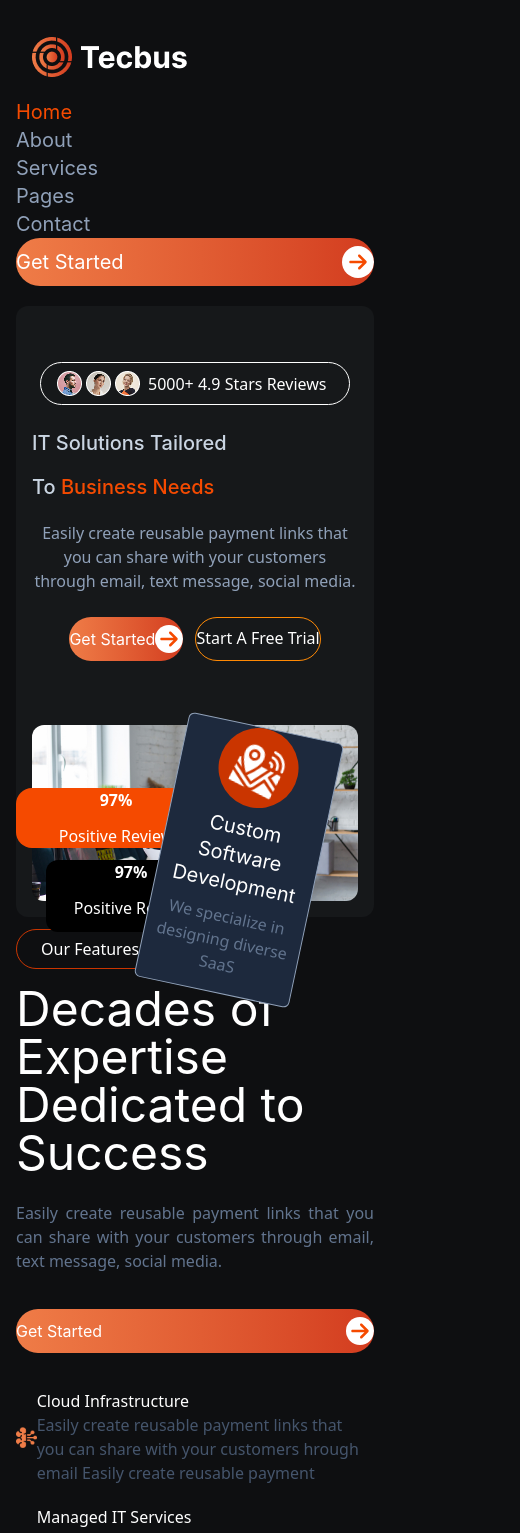
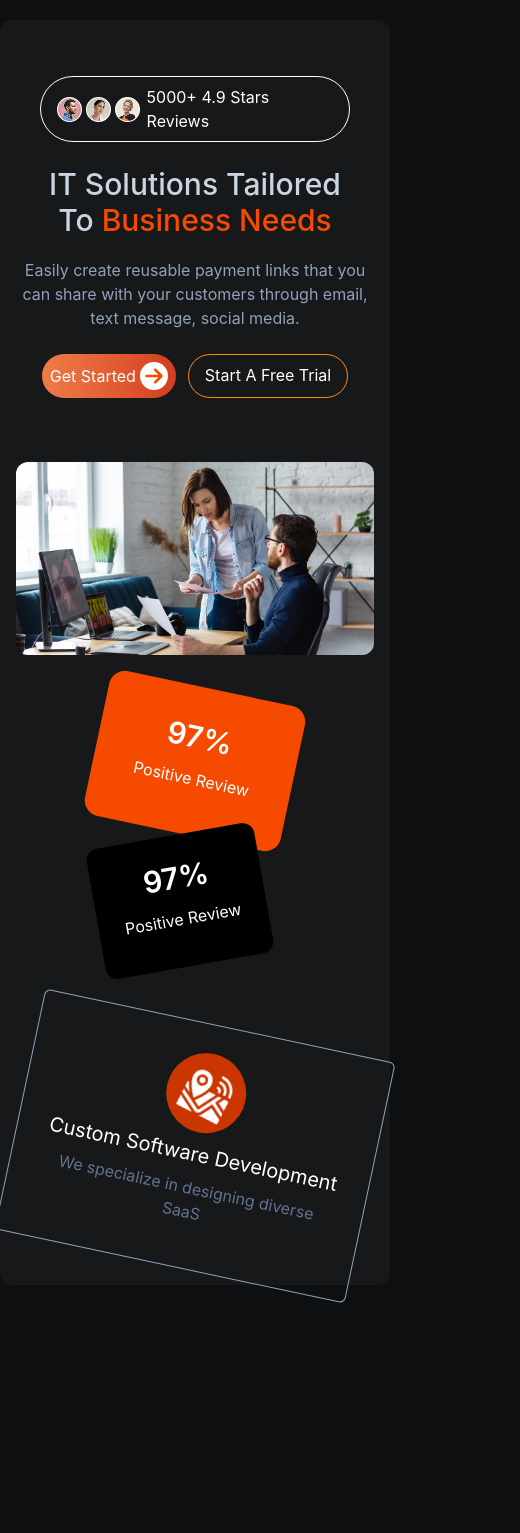
Before and after one commit to codewithsunnyraj/Tecbus-Website, a React (Vite) app: page / in a window 390 px wide. Shown: the top 1533 px of the page, 520 px wide, since content can reach past the window. After the commit the page ends 1305 px from the top, so only its background shows below. Built offline with nearby package versions, Linux system fonts and the light colour scheme.

Commit message:
Worked on responsive

```diff
--- a/src/App.jsx
+++ b/src/App.jsx
@@ -2,12 +2,14 @@ import React from "react";
 import Navbar from "./Component/Navbar";
 import Hero from "./Component/Hero";
 import Home from "./pages/Home";
+import Footer from "./Component/Footer";
 
 const App = () => {
   return (
-    <div className="bg-[#0E0F11]  p-4 md:p-6   ">
-      <Navbar />
+    <div className="bg-[#0E0F11]     ">
+      {/* <Navbar /> */}
       <Home />
+      {/* <Footer /> */}
     </div>
   );
 };
--- a/src/Component/CommonBtn.jsx
+++ b/src/Component/CommonBtn.jsx
@@ -6,7 +6,7 @@ const CommonBtn = ({ title }) => {
     <div>
       <a
         href=""
-        className="btn-gradient flex text-[16px] lg:w-[154px] items-center justify-between font-inter"
+        className="btn-gradient  flex text-[16px] w-[134px] p-2 lg:w-[154px] items-center justify-between font-inter"
       >
         {title}
         <span className="bg-white  h-7 w-7 rounded-full flex justify-center items-center">
--- /dev/null
+++ b/src/Component/Faq.jsx
@@ -0,0 +1,61 @@
+import React, { useState } from "react";
+import { faq } from "../constant/constant";
+import { FaAngleRight } from "react-icons/fa";
+const Faq = () => {
+  const [open, setOpen] = useState(null);
+  const handleOperation = (index) => {
+    setOpen((prevIndex) => (prevIndex === index ? null : index));
+  };
+  return (
+    <div className="my-5 w-full lg:my-20">
+      <div className="flex justify-center">
+        <div className="lg:w-[700px] text-center">
+          <span className="border-orange-700 border text-white px-6 py-2 rounded-full">
+            Our Services
+          </span>
+          <h2 className="font-inter my-5 text-white lg:text-6xl">
+            Got Questions? We've Got Answers
+          </h2>
+        </div>
+      </div>
+      <div>
+        {faq.map((items, index) => (
+          <div key={index}>
+            <div className="border-t border-white p-7">
+              <div
+                className="flex cursor-pointer justify-between"
+                onClick={() => handleOperation(index)}
+              >
+                <p className="text-slate-200 font-inter text-xl">
+                  {items.title}
+                </p>
+                <p className="w-8 h-8 p-2 flex justify-center items-center border border-white rounded-full">
+                  <FaAngleRight
+                    className={` text-xl transform duration-300 ${
+                      open === index
+                        ? "rotate-90 text-orange-500"
+                        : "text-white"
+                    }`}
+                  />
+                </p>
+              </div>
+
+              {/* ✅ Animated content */}
+              <div
+                className={`transition-all duration-500 ease-in-out overflow-hidden ${
+                  open === index ? "max-h-40 opacity-100" : "max-h-0 opacity-0"
+                }`}
+              >
+                <p className="text-slate-300 text-xl py-4">
+                  {items.description}
+                </p>
+              </div>
+            </div>
+          </div>
+        ))}
+      </div>
+    </div>
+  );
+};
+
+export default Faq;
--- /dev/null
+++ b/src/Component/Footer.jsx
@@ -0,0 +1,93 @@
+import React from "react";
+import { assets } from "../constant/constant";
+import {
+  FaFacebookF,
+  FaInstagram,
+  FaLinkedinIn,
+  FaTwitter,
+} from "react-icons/fa";
+import { IoMdCall, IoMdMail } from "react-icons/io";
+import { FaLocationDot } from "react-icons/fa6";
+
+const Footer = () => {
+  return (
+    <div className="  w-full ">
+      <div className="lg:px-24 py-30 bg-[#16181A]">
+        <div className="grid xl:gap-8 xl:grid-cols-3">
+          <div>
+            <div>
+              <img src={assets.logo} alt="" />
+            </div>
+            <div>
+              <p className="text-slate-300 text-2xl my-8">
+                Your Trusted IT Partner – Reach Out Anytime
+              </p>
+              <div className="my-3">
+                <div className="flex gap-5">
+                  <div className="w-10 h-10 border-slate-400 border flex justify-center items-center rounded-full">
+                    <FaFacebookF className="text-white" />
+                  </div>
+                  <div className="w-10 h-10 border-slate-400 border flex justify-center items-center rounded-full">
+                    <FaInstagram className="text-white" />
+                  </div>
+                  <div className="w-10 h-10 border-slate-400 border flex justify-center items-center rounded-full">
+                    <FaLinkedinIn className="text-white" />
+                  </div>
+                  <div className="w-10 h-10 border-slate-400 border flex justify-center items-center rounded-full">
+                    <FaTwitter className="text-white" />
+                  </div>
+                </div>
+              </div>
+            </div>
+          </div>
+          <div className="lg:flex justify-center">
+            <div>
+              <div>
+                <h4 className="text-white my-7 text-2xl">About</h4>
+              </div>
+              <ul className=" space-y-5 text-xl text-white">
+                <li>Blog</li>
+                <li>About Us</li>
+                <li>Contact Us</li>
+              </ul>
+            </div>
+          </div>
+          <div className="flex justify-center text-white">
+            <div>
+              <div>
+                <h4 className="text-white my-7 text-2xl">Contact Us</h4>
+              </div>
+              <div className="text-xl space-y-5">
+                <div className="flex items-center gap-3">
+                  <IoMdCall /> <a href="tel:+91 8936811660">+91 8936811660</a>
+                </div>
+                <div className="flex items-center gap-3">
+                  <IoMdMail />
+                  <a href="mailto:sunnyrajkcb@gmail.com">
+                    sunnyrajkcb@gmail.com
+                  </a>
+                </div>
+                <div className="flex items-center gap-3">
+                  <FaLocationDot />
+                  <a href="javascript:void(0);">
+                    1212, Lav Vegas, The Veg Street, USA
+                  </a>
+                </div>
+              </div>
+            </div>
+          </div>
+        </div>
+      </div>
+      <div className="border-t p-8 mx-14 border-slate-400 flex justify-between">
+        <div className="text-white">@Sunnysite2025 | All Rights Reserved</div>
+        <div className="text-white flex gap-4 items-center">
+          <p>Privacy |</p>
+          <p>Term |</p>
+          <p>Help |</p>
+        </div>
+      </div>
+    </div>
+  );
+};
+
+export default Footer;
--- a/src/Component/Hero.jsx
+++ b/src/Component/Hero.jsx
@@ -4,8 +4,8 @@ import CommonBtn from "./CommonBtn";
 
 const Hero = () => {
   return (
-    <div className="lg:mb-[420px]">
-      <div className="p-4 relative  md:p-8 lg:p-14 my-5 md:my-8 lg:h-[750px] lg:my-14 rounded-xl bg-[#16181A]">
+    <div className="lg:mb-[420px] ">
+      <div className="p-4 relative  md:p-8 lg:p-14 my-5 md:my-8  lg:h-[750px] lg:my-14 rounded-xl bg-[#16181A]">
         <div className="flex justify-center my-10 items-center">
           <div>
             <div className="flex justify-center">
@@ -18,14 +18,14 @@ const Hero = () => {
                 <span className="text-white">5000+ 4.9 Stars Reviews</span>
               </p>
             </div>
-            <div className="my-6 lg:w-[550px]">
-              <h1 className="font-inter font-medium md:text-2xl text-xl lg:text-4xl xl:text-6xl text-slate-300">
+            <div className="my-6 text-center lg:w-[550px]">
+              <h1 className="font-inter  font-medium  text-3xl lg:text-4xl xl:text-6xl text-slate-300">
                 IT Solutions Tailored
               </h1>
-              <h2 className="font-inter font-medium my-4 md:text-2xl text-xl lg:text-4xl xl:text-6xl text-slate-300">
+              <h2 className="font-inter font-medium lg:my-4 text-3xl lg:text-4xl xl:text-6xl text-slate-300">
                 To <span className="text-orange-600">Business Needs</span>
               </h2>
-              <p className="text-center my-5 text-slate-400">
+              <p className="text-center  my-5 text-slate-400">
                 Easily create reusable payment links that you can share with
                 your customers through email, text message, social media.
               </p>
@@ -33,7 +33,7 @@ const Hero = () => {
                 <CommonBtn title="Get Started" />
                 <a
                   href=""
-                  className="lg:px-5 text-[16px] py-2 rounded-full border border-orange-400 transition-all hover:bg-white overflow-hidden duration-300 hover:text-black text-white"
+                  className="lg:px-5 px-4 text-[16px] py-2 rounded-full border border-orange-400 transition-all hover:bg-white overflow-hidden duration-300 hover:text-black text-white"
                 >
                   Start A Free Trial
                 </a>
@@ -41,19 +41,19 @@ const Hero = () => {
             </div>
           </div>
         </div>
-        <div className="flex justify-center">
+        <div className="lg:flex justify-center">
           <div className="">
             <div className="flex justify-center">
               <img src={assets.hero} alt="" className=" rounded-xl" />
             </div>
           </div>
 
-          <div className="absolute lg:-bottom-26 lg:left-10 w-full">
-            <div className="flex justify-between items-center ">
+          <div className="lg:absolute relative lg:-bottom-26 lg:left-10 w-full">
+            <div className="flex lg:flex-row flex-col gap-y-14 justify-center lg:justify-between items-center ">
               <div>
-                <div className="lg:p-6 w-[200px] rounded-2xl lg:rotate-12 bg-orange-600">
+                <div className="lg:p-6 p-8 mt-8 lg:my-0 w-[200px] rounded-2xl rotate-12 bg-orange-600">
                   <div>
-                    <h2 className="lg:text-5xl text-white font-semibold text-center">
+                    <h2 className="lg:text-5xl text-3xl text-white font-semibold text-center">
                       97%
                     </h2>
                     <p className="text-white my-3  text-center">
@@ -61,10 +61,10 @@ const Hero = () => {
                     </p>
                   </div>
                 </div>
-                <div className="justify-end flex">
-                  <div className="lg:p-6 w-[170px] lg:-rotate-10 rounded-xl bg-black">
+                <div className="lg:justify-end flex">
+                  <div className="lg:p-6 p-6 w-[170px] -rotate-10 rounded-xl bg-black">
                     <div>
-                      <h2 className="lg:text-4xl text-white font-semibold text-center">
+                      <h2 className="lg:text-4xl text-3xl text-white font-semibold text-center">
                         97%
                       </h2>
                       <p className="text-white my-3  text-center">
@@ -75,7 +75,7 @@ const Hero = () => {
                 </div>
               </div>
               <div>
-                <div className="bg-slate-800 relative right-14 rounded-[6px] lg:max-w-64 lg:max-h-62 rotate-12 flex justify-center border border-slate-400 lg:p-7">
+                <div className="md:bg-slate-800 lg:relative lg:right-14 rounded-[6px] lg:max-w-64 lg:max-h-62 w-full rotate-12 flex justify-center border border-slate-400 p-7">
                   <div className="">
                     <div className="flex justify-center">
                       <div className="h-20 flex justify-center items-center w-20 rounded-full bg-orange-700">
--- a/src/Component/Navbar.jsx
+++ b/src/Component/Navbar.jsx
@@ -4,7 +4,7 @@ import { FaArrowRight } from "react-icons/fa6";
 
 const Navbar = () => {
   return (
-    <div className="mx-auto container lg:px-24">
+    <div className="mx-auto py-6 container lg:px-24">
       <div className="lg:flex w-full lg:items-center lg:justify-between">
         <div>
           <img src={assets.logo} className="p-4" alt="" />
--- a/src/index.css
+++ b/src/index.css
@@ -10,6 +10,7 @@
 
 body {
   background-color: #0e0f11;
+  font-family: "Inter", sans-serif;
 }
 
 /* ✅ Custom Tailwind component */
--- a/src/pages/Home.jsx
+++ b/src/pages/Home.jsx
@@ -6,21 +6,23 @@ import Services from "../Component/Services";
 import Testimonial from "../Component/Testimonial";
 import Plan from "../Component/Plan";
 import SuccessCard from "../Component/SuccessCard";
+import Faq from "../Component/Faq";
 const Home = () => {
   return (
     <div className="w-full ">
       <div className="lg:px-24">
         <Hero />
-        <Features />
-        <About />
+        {/* <Features /> */}
+        {/* <About /> */}
       </div>
       <div className="gradient-bg">
-        <Services />
+        {/* <Services /> */}
       </div>
       <div className="lg:px-24">
-        <Testimonial />
-        <Plan />
-        <SuccessCard />
+        {/* <Testimonial /> */}
+        {/* <Plan /> */}
+        {/* <SuccessCard /> */}
+        {/* <Faq /> */}
       </div>
     </div>
   );
```
